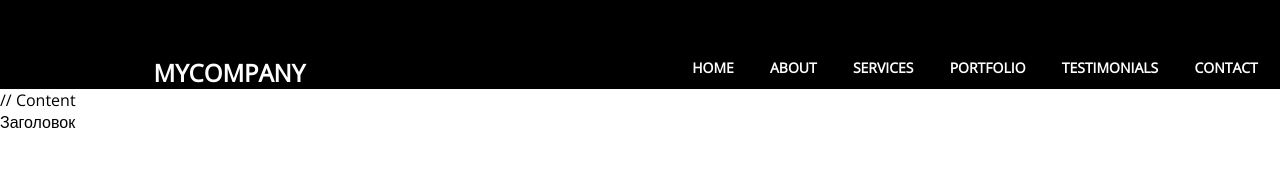
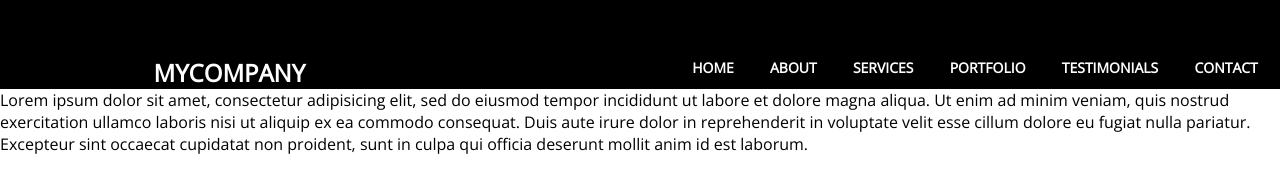
Before and after one commit to NataliyaMedvedkova/site, a plain HTML site: page index.html in a window 1280 px wide. Drawn offline with nearby package versions, Linux system fonts and the light colour scheme.

Commit message:
3 commit

```diff
--- a/index.html
+++ b/index.html
@@ -20,8 +20,7 @@
             </div>
         </nav>
     </header>
-    // Content
-    <p>Заголовок</p>
+    <p>Lorem ipsum dolor sit amet, consectetur adipisicing elit, sed do eiusmod tempor incididunt ut labore et dolore magna aliqua. Ut enim ad minim veniam, quis nostrud exercitation ullamco laboris nisi ut aliquip ex ea commodo consequat. Duis aute irure dolor in reprehenderit in voluptate velit esse cillum dolore eu fugiat nulla pariatur. Excepteur sint occaecat cupidatat non proident, sunt in culpa qui officia deserunt mollit anim id est laborum.</p>
 
 
     <script src="script.js">
```
